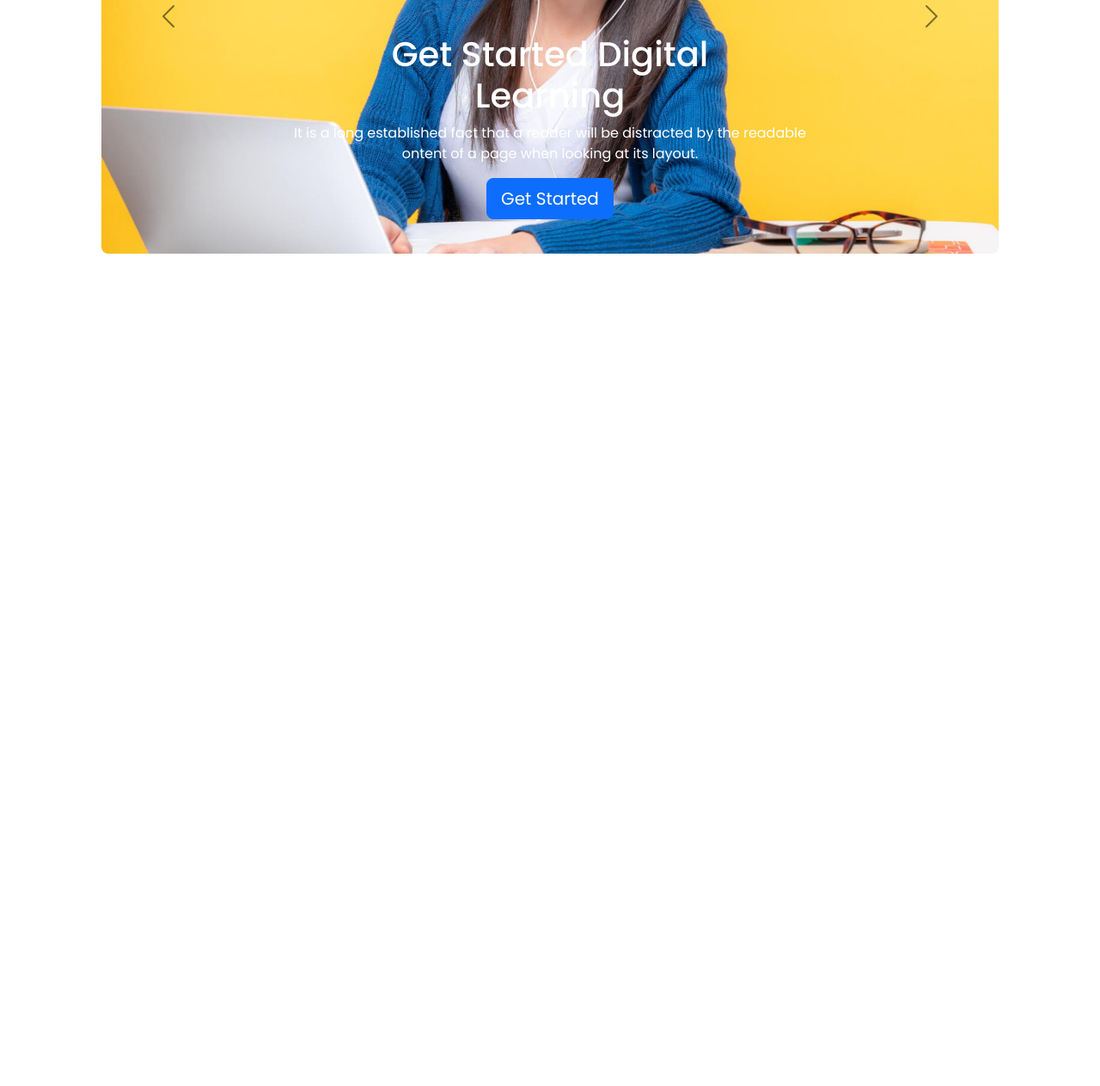
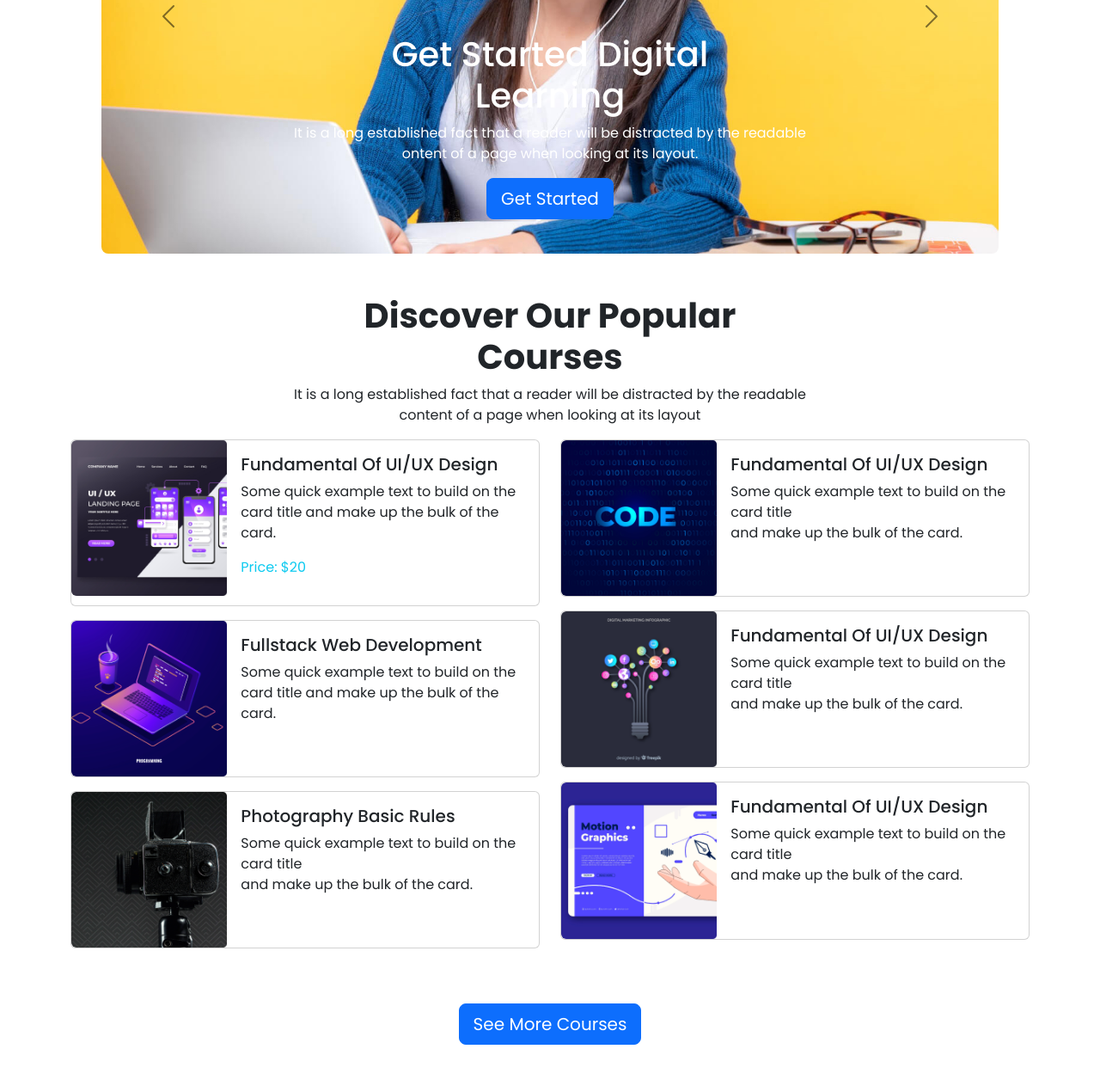
Before and after one commit to Devprince97/Prince-Tech-Assignment-3, a plain HTML site: page index.html in a window 1280 px wide. Shown: the part 328-1591 px from the top of the page at 86% size. Before the commit the page ends 800 px from the top, so only its background shows below. Drawn offline with nearby package versions, Linux system fonts and the light colour scheme.

Commit message:
section added

```diff
--- a/index.html
+++ b/index.html
@@ -90,8 +90,105 @@
       </div>
     </section>
     <!-- Slide End -->
-
   </header>
+  <main>
+    <!-- Courses SECTION START -->
+    <section>
+      <h1 class="fw-bold text-center">Discover Our Popular <br>Courses</h1>
+      <p class="text-center">It is a long established fact that a reader will be distracted by the readable <br>content of a page when looking at its layout</p>
+      <div class="container">
+        <div class="row">
+          <div class="col-lg-6">
+            <div class="card mb-3">
+              <div class="row g-0">
+                <div class="col-md-4">
+                  <img src="images/course/course-1.png" class="img-fluid rounded-start w-100" alt="...">
+                </div>
+                <div class="col-md-8">
+                  <div class="card-body">
+                    <h5 class="card-title">Fundamental Of UI/UX Design</h5>
+                    <p class="card-text">Some quick example text to build on the card title and make up the bulk of the card.</p>
+                    <p class="text-info">Price: $20</p>
+                  </div>
+                </div>
+              </div>
+            </div>
+            <div class="card mb-3">
+              <div class="row g-0">
+                <div class="col-md-4">
+                  <img src="images/course/course-3.png" class="img-fluid rounded-start" alt="...">
+                </div>
+                <div class="col-md-8">
+                  <div class="card-body">
+                    <h5 class="card-title">Fullstack Web Development</h5>
+                    <p class="card-text">Some quick example text to build on the card title and make up the bulk of the card.</p>
+                  </div>
+                </div>
+              </div>
+            </div>
+            <div class="card mb-3">
+              <div class="row g-0">
+                <div class="col-md-4">
+                  <img src="images/course/course-5.png" class="img-fluid rounded-start" alt="...">
+                </div>
+                <div class="col-md-8">
+                  <div class="card-body">
+                    <h5 class="card-title">Photography Basic Rules</h5>
+                    <p class="card-text">Some quick example text to build on the card title <br>and make up the bulk of the card.</p>
+                  </div>
+                </div>
+              </div>
+            </div>
+          </div>
+          <div class="col-lg-6">
+            <div class="card mb-3">
+              <div class="row g-0">
+                <div class="col-md-4">
+                  <img src="images/course/course-2.png" class="img-fluid rounded-start" alt="...">
+                </div>
+                <div class="col-md-8">
+                  <div class="card-body">
+                    <h5 class="card-title">Fundamental Of UI/UX Design</h5>
+                    <p class="card-text">Some quick example text to build on the card title <br>and make up the bulk of the card.</p>
+                  </div>
+                </div>
+              </div>
+            </div>
+            <div class="card mb-3">
+              <div class="row g-0">
+                <div class="col-md-4">
+                  <img src="images/course/course-4.png" class="img-fluid rounded-start" alt="...">
+                </div>
+                <div class="col-md-8">
+                  <div class="card-body">
+                    <h5 class="card-title">Fundamental Of UI/UX Design</h5>
+                    <p class="card-text">Some quick example text to build on the card title <br>and make up the bulk of the card.</p>
+                  </div>
+                </div>
+              </div>
+            </div>
+            <div class="card mb-3">
+              <div class="row g-0">
+                <div class="col-md-4">
+                  <img src="images/course/course-6.png" class="img-fluid rounded-start" alt="...">
+                </div>
+                <div class="col-md-8">
+                  <div class="card-body">
+                    <h5 class="card-title">Fundamental Of UI/UX Design</h5>
+                    <p class="card-text">Some quick example text to build on the card title <br>and make up the bulk of the card.</p>
+                  </div>
+                </div>
+              </div>
+            </div>
+          </div>
+        </div>
+        <div class="text-center p-5">
+          <button type="button" class="btn btn-primary btn-lg">See More Courses</button>
+        </div>
+      </div>
+    </section>
+    <!-- SECOUND SECTION END -->
+  </main>
   <!-- JAVA SCRIPT LINK ADDED -->
   <script src="	https://cdn.jsdelivr.net/npm/bootstrap@5.2.0/dist/js/bootstrap.bundle.min.js"></script>
 </body>
```
